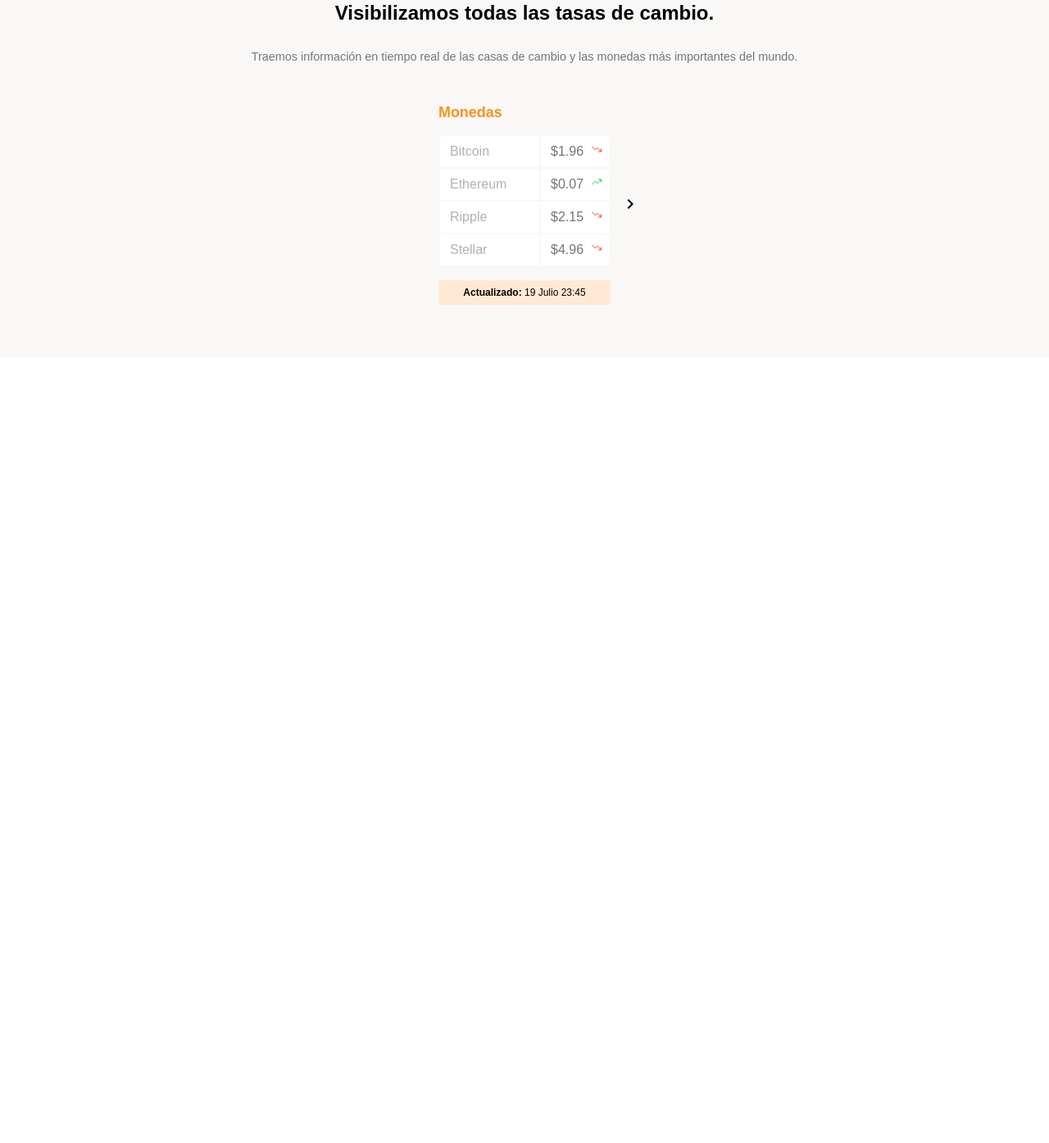
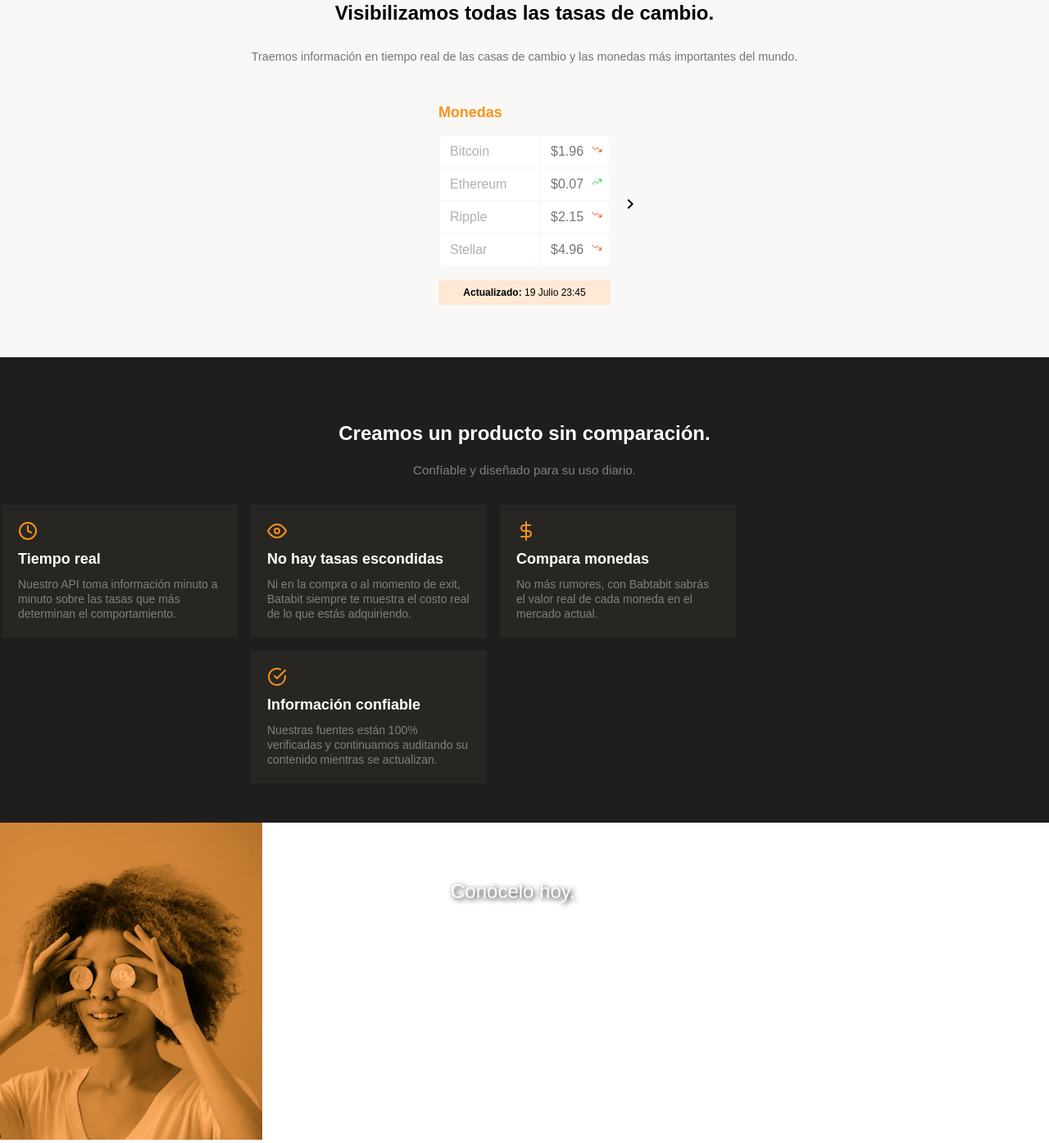
Before and after one commit to slqpez/batata-bit, a plain HTML site: page index.html in a window 1280 px wide. Shown: the part 656-2051 px from the top of the page at 82% size. Before the commit the page ends 1092 px from the top, so only its background shows below. Drawn offline with Linux system fonts and the light colour scheme.

Commit message:
:sparkles: Features and woman bg section

```diff
--- a/index.html
+++ b/index.html
@@ -53,8 +53,56 @@
         <p class="actualization"><b>Actualizado:</b> 19 Julio 23:45</p>
       </div>
     </section>
-    <section></section>
-    <section></section>
+    <section class="features-section">
+      <div class="features-text">
+        <h3 class="features-titles features-section-title">Creamos un producto sin comparación.</h3>
+        <p>Confíable y diseñado para su uso diario.</p>
+      </div>
+
+
+      <div class="features-cards">
+
+        <div class="features-card">
+          <img src="./assets/icons/clock.svg" alt="Clock">
+          <h4 class="features-titles">Tiempo real</h4>
+          <p>
+            Nuestro API toma información minuto a minuto sobre las tasas que más determinan el comportamiento.
+          </p>
+        </div>
+
+        <div class="features-card">
+          <img src="./assets/icons/eye.svg" alt="Eye">
+          <h4 class="features-titles">No hay tasas escondidas</h4>
+          <p>
+            Ni en la compra o al momento de exit, Batabit siempre te muestra el costo real de lo que estás adquiriendo.
+          </p>
+        </div>
+
+        <div class="features-card">
+          <img src="./assets/icons/dollar-sign.svg" alt="Dollar sign">
+          <h4 class="features-titles">Compara monedas</h4>
+          <p>
+            No más rumores, con Babtabit sabrás el valor real de cada moneda en el mercado actual.
+          </p>
+        </div>
+
+        <div class="features-card">
+          <img src="./assets/icons/check-circle.svg" alt="Check circle">
+          <h4 class="features-titles">Información confiable</h4>
+          <p>
+            Nuestras fuentes están 100% verificadas y continuamos auditando su contenido mientras se actualizan.
+          </p>
+        </div>
+
+      </div>
+    </section>
+
+    <section class="bg-section">
+      <span>Conócelo hoy.</span>
+      <div >
+        <img src="./assets/img/bitcoinbaby.jpg" alt="Bitcoin baby">
+      </div>
+    </section>
     <section></section>
   </main>
   <footer></footer>
--- a/styles.css
+++ b/styles.css
@@ -1,29 +1,23 @@
-:root{
+:root {
   --bitcoin-orange: #F7931A;
   --soft-orange: #FFE9D5;
   --secondary-blue: #1A9AF7;
   --soft-blue: #E7F5FF;
   --warm-black: #201E1C;
-  --warm-black-1:#282623;
+  --warm-black-1: #282623;
   --grey: #BABABA;
   --off-white: #FAF8F7;
   --just-white: #fff;
-
-
-
-
 }
 
-
-*{
+* {
   margin: 0;
   padding: 0;
   box-sizing: border-box;
   font-family: 'DM Sans', sans-serif;
 }
 
-
-header{
+header {
   position: relative;
   background: linear-gradient(207.8deg, #201E1C 16.69%, #F7931A 100%);
   display: flex;
@@ -33,23 +27,24 @@ header{
   height: 320px;
 }
 
-header img{
+header img {
   width: 151px;
   height: 24px;
   display: inline-block;
   align-self: center;
 }
 
-.text-header-container{
-  width:90%;
-  margin:0 auto;
+.text-header-container {
+  width: 90%;
+  margin: 0 auto;
   min-width: 288px;
-  max-width:900px ;
-  display:flex;
+  max-width: 900px;
+  display: flex;
   flex-direction: column;
   align-items: center;
 }
-.text-header-container h1{
+
+.text-header-container h1 {
   text-align: center;
   color: var(--just-white);
   font-weight: 700;
@@ -58,18 +53,18 @@ header img{
   margin-top: 2.5rem;
 }
 
-.text-header-container p{
+.text-header-container p {
   margin-top: 1.5rem;
   text-align: center;
-  color:var(--soft-orange);
+  color: var(--soft-orange);
 }
 
-.floating-btn{
+.floating-btn {
   position: absolute;
   width: 230px;
-  padding:16px;
+  padding: 16px;
   text-decoration: none;
-  font-size:.8rem ;
+  font-size: .8rem;
   text-align: center;
   background: var(--off-white);
   color: var(--warm-black);
@@ -77,47 +72,48 @@ header img{
   top: calc(100% - 24px);
   left: calc(50% - 115px);
   box-shadow: 0px 4px 8px rgba(89, 73, 30, 0.16);
-border-radius: 4px;
+  border-radius: 4px;
 }
 
-.floating-btn span{
+.floating-btn span {
   position: absolute;
-  display:inline-block;
+  display: inline-block;
   margin-left: 10px;
   background: url("./assets/icons/down-arrow.svg") no-repeat;
   background-position: center;
-  background-size:fill;
-  width:12px;
-  height:12px;
+  background-size: fill;
+  width: 12px;
+  height: 12px;
 }
 
-.table-section{
+.table-section {
   background-color: var(--off-white);
   padding-bottom: 4rem;
 }
-.bitcoin-image{
-  width:195px;
-  height:195px;
+
+.bitcoin-image {
+  width: 195px;
+  height: 195px;
   margin: 4.5em auto;
 }
 
-.text-container{
+.text-container {
   width: 90%;
   min-width: 288px;
   max-width: 900px;
-  display:flex;
+  display: flex;
   flex-direction: column;
   align-items: center;
   margin: 0 auto;
 }
 
-.text-container h2{
+.text-container h2 {
   text-align: center;
   font-size: 1.5rem;
   line-height: 1.6rem;
 }
 
-.text-container p{
+.text-container p {
   text-align: center;
   margin: 2rem 0 3rem 0;
   font-size: .9rem;
@@ -126,90 +122,160 @@ border-radius: 4px;
   font-weight: 500;
 }
 
-.table-container{
+.table-container {
   width: 210px;
   margin: 0 auto;
   position: relative;
 }
 
-.table-container h5{
+.table-container h5 {
   font-size: 1.12rem;
   font-weight: 700;
   margin-bottom: 1rem;
   color: var(--bitcoin-orange);
 }
 
-table{
-  width:100%;
+table {
+  width: 100%;
 }
 
-td{
-  background-color:var(--just-white);
-  padding:10px 12px;
+td {
+  background-color: var(--just-white);
+  padding: 10px 12px;
   position: relative;
 }
 
-.name{
+.name {
   color: #B5B0AC;
 }
 
-.value{
+.value {
   color: #757575;
 }
 
-.down{
+.down {
   position: absolute;
-  display:inline-block;
+  display: inline-block;
   margin-left: 10px;
   background: url("./assets/icons/trending-down.svg") no-repeat;
   background-position: center;
-  background-size:fill;
-  width:12px;
-  height:12px;
+  background-size: fill;
+  width: 12px;
+  height: 12px;
 }
 
-.up{
+.up {
   position: absolute;
-  display:inline-block;
+  display: inline-block;
   margin-left: 10px;
   background: url("./assets/icons/trending-up.svg") no-repeat;
   background-position: center;
-  background-size:fill;
-  width:12px;
-  height:12px;
+  background-size: fill;
+  width: 12px;
+  height: 12px;
 }
 
-.top-left{
-  border-radius: 4px 0 0 0 ;
+.top-left {
+  border-radius: 4px 0 0 0;
 }
 
-.top-right{
-  border-radius: 0 4px 0 0 ;
+.top-right {
+  border-radius: 0 4px 0 0;
 }
 
-.bottom-left{
+.bottom-left {
   border-radius: 0 0 0 4px;
 }
 
-.bottom-right{
-  border-radius:0 0 4px 0;
+.bottom-right {
+  border-radius: 0 0 4px 0;
 }
 
-.actualization{
+.actualization {
   background-color: var(--soft-orange);
   font-size: 0.75rem;
   text-align: center;
-  padding:8px;
+  padding: 8px;
   margin-top: 1rem;
 }
 
-.slider-arrow{
-  position:absolute;
+.slider-arrow {
+  position: absolute;
   background: url("./assets/icons/right-arrow.svg") no-repeat;
-  background-size:contain;
-  background-position:center;
-  width:12px;
-  height:12px;
-  right:-30px;
+  background-size: contain;
+  background-position: center;
+  width: 12px;
+  height: 12px;
+  right: -30px;
   top: calc(50% - 6px);
 }
+
+.features-section {
+  background-color: var(--warm-black);
+  text-align: center;
+  padding: 5rem 0 3rem 0;
+}
+
+.features-text {
+  width: 90%;
+  max-width: 900px;
+  min-width: 288px;
+  margin: 0 auto;
+  margin-bottom: 2rem;
+}
+
+.features-text p {
+  color: #808080;
+  margin-top: 1.5rem;
+  font-size: .95rem;
+  line-height: 1.18rem;
+}
+
+.features-section-title {
+  font-size: 1.5rem;
+  line-height: 1.6rem;
+}
+
+.features-titles {
+  color: var(--just-white);
+}
+
+.features-cards {
+  display: flex;
+  flex-wrap: wrap;
+  gap: 1rem;
+  justify-content: center;
+  max-width: 900px;
+}
+
+.features-card {
+  text-align: left;
+  width: 288px;
+  background-color: var(--warm-black-1);
+  padding: 20px;
+}
+
+.features-card h4 {
+  font-size: 1.125rem;
+  margin: .5rem 0 .7rem 0;
+}
+
+.features-card p {
+  font-size: 0.875rem;
+  line-height: 1.125rem;
+  color: #808080;
+}
+
+.bg-section {
+  position: relative;
+}
+
+.bg-section span {
+  position: absolute;
+  color: var(--just-white);
+  font-size: 1.5rem;
+  line-height: 1.625rem;
+  left: calc(50% - 90px);
+  top: 18%;
+  text-shadow: 2px 2px 6px #000;
+}
```
